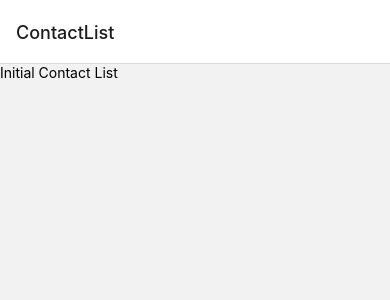
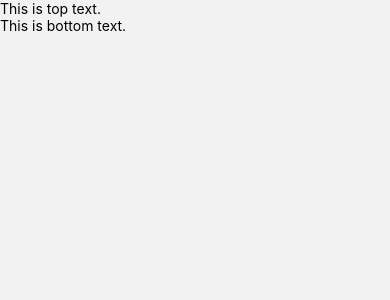
Before and after one commit to andrewleong/AquariuxContacts, a React Native app: screen /ContactList in a window 390 px wide. Shown: the top 300 px of the page. Built offline with nearby package versions, Linux system fonts and the light colour scheme.

Commit message:
add safe area to screens

```diff
--- a/App.js
+++ b/App.js
@@ -7,19 +7,15 @@
  */
 
 import React from 'react';
-import {
-  SafeAreaView,
-  ScrollView,
-  StatusBar,
-  StyleSheet,
-  Text,
-  useColorScheme,
-  View,
-} from 'react-native';
+import {SafeAreaProvider} from 'react-native-safe-area-context';
 import MainNavigator from './src/navigations';
 
 const App = () => {
-  return <MainNavigator />;
+  return (
+    <SafeAreaProvider>
+      <MainNavigator />
+    </SafeAreaProvider>
+  );
 };
 
 export default App;
--- a/src/navigations/index.js
+++ b/src/navigations/index.js
@@ -10,8 +10,16 @@ const MainNavigator = () => {
   return (
     <NavigationContainer>
       <Stack.Navigator initialRouteName="ContactList">
-        <Stack.Screen name="ContactList" component={ContactList} />
-        <Stack.Screen name="ContactDetail" component={ContactDetail} />
+        <Stack.Screen
+          name="ContactList"
+          component={ContactList}
+          options={{headerShown: false}}
+        />
+        <Stack.Screen
+          name="ContactDetail"
+          component={ContactDetail}
+          options={{headerShown: false}}
+        />
       </Stack.Navigator>
     </NavigationContainer>
   );
--- a/src/screens/ContactDetail.js
+++ b/src/screens/ContactDetail.js
@@ -1,8 +1,15 @@
 import React from 'react';
 import {Text} from 'react-native';
 
+import styles from '../styles';
+
 const ContactDetail = () => {
-  return <Text>Initial Contact Detail</Text>;
+  return (
+    <SafeAreaView style={styles.safeArea}>
+      <Text>This is top text.</Text>
+      <Text>This is bottom text.</Text>
+    </SafeAreaView>
+  );
 };
 
 export default ContactDetail;
--- a/src/screens/ContactList.js
+++ b/src/screens/ContactList.js
@@ -1,8 +1,16 @@
 import React from 'react';
 import {Text} from 'react-native';
+import {SafeAreaView} from 'react-native-safe-area-context';
+
+import styles from '../styles';
 
 const ContactList = () => {
-  return <Text>Initial Contact List</Text>;
+  return (
+    <SafeAreaView style={styles.safeArea}>
+      <Text>This is top text.</Text>
+      <Text>This is bottom text.</Text>
+    </SafeAreaView>
+  );
 };
 
 export default ContactList;
--- a/src/styles/index.js
+++ b/src/styles/index.js
@@ -1,4 +1,9 @@
-export const styles = StyleSheet.create({
+import {StyleSheet} from 'react-native';
+
+const styles = StyleSheet.create({
+  safeArea: {
+    flex: 1,
+  },
   sectionContainer: {
     marginTop: 32,
     paddingHorizontal: 24,
@@ -16,3 +21,5 @@ export const styles = StyleSheet.create({
     fontWeight: '700',
   },
 });
+
+export default styles;
```
